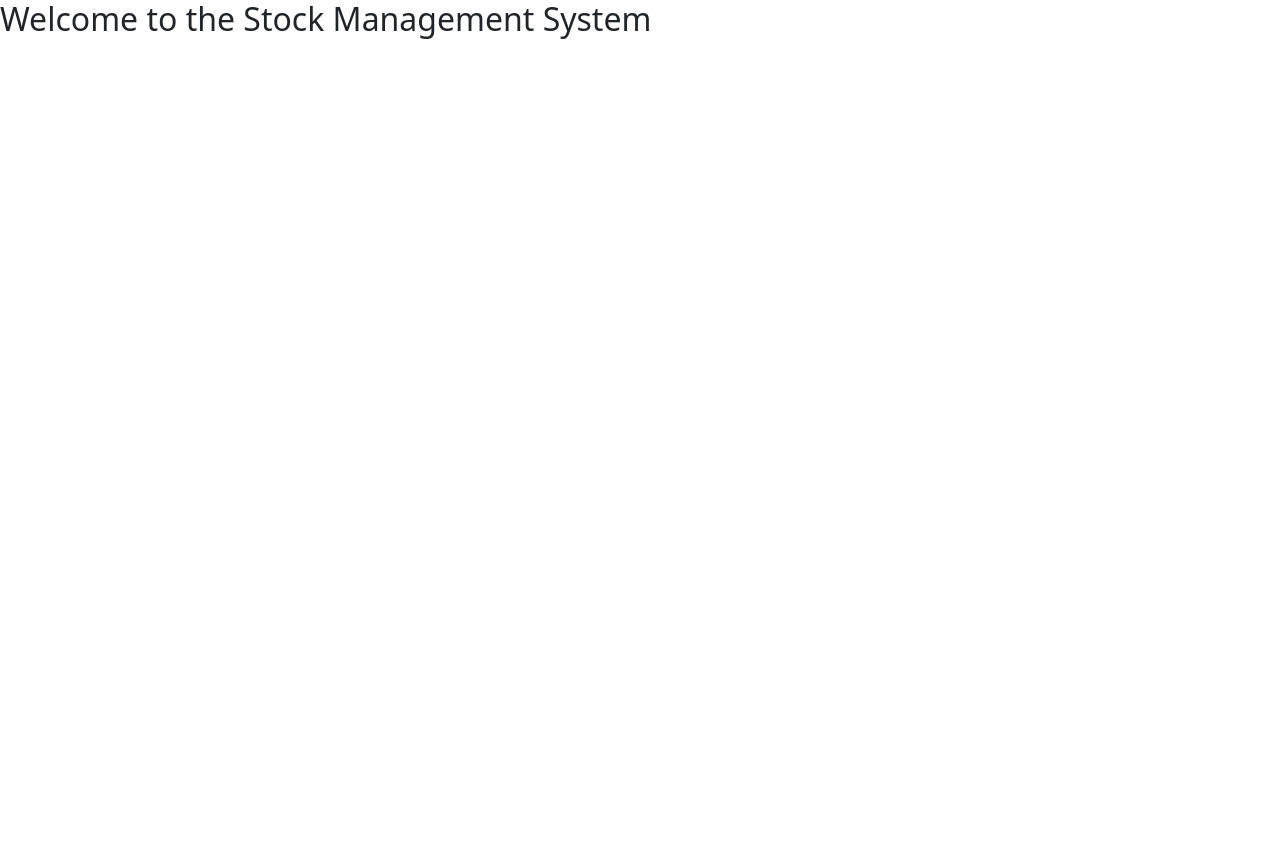
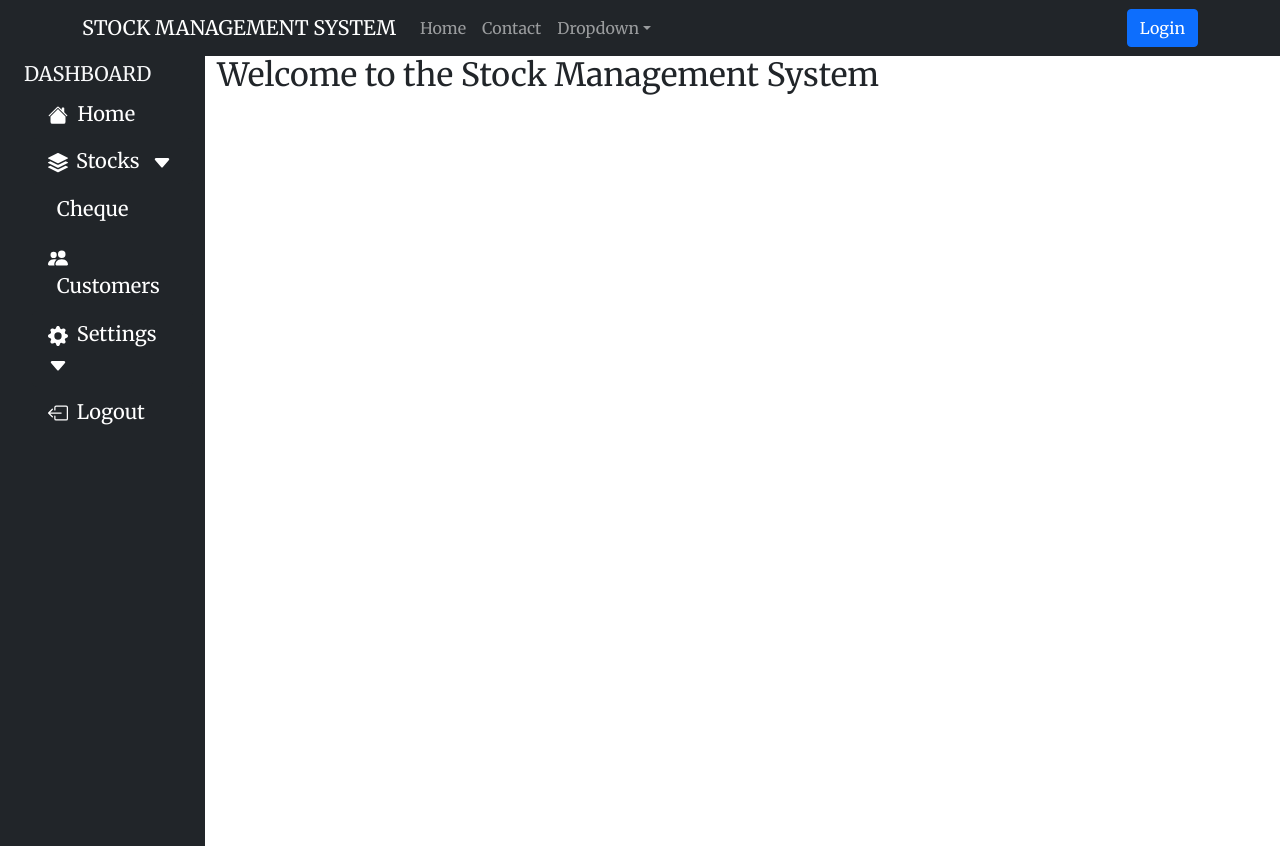
Before and after one commit to Bibekspk/stockMgmtFrontend, a React (Create React App) app: page /home in a window 1280 px wide. Before the commit the page ends 800 px from the top, so only its background shows below. Built offline with nearby package versions, Linux system fonts and the light colour scheme; sample sign-in values are in the browser's storage.

Commit message:
sidenav prepared

```diff
--- a/package.json
+++ b/package.json
@@ -10,6 +10,7 @@
     "bootstrap": "^5.1.3",
     "react": "^17.0.2",
     "react-bootstrap": "^2.0.3",
+    "react-bootstrap-icons": "^1.7.2",
     "react-dom": "^17.0.2",
     "react-redux": "^7.2.6",
     "react-router-dom": "^6.1.1",
--- a/public/index.html
+++ b/public/index.html
@@ -6,6 +6,8 @@
   <link rel="icon" href="%PUBLIC_URL%/favicon.ico" />
   <link rel="stylesheet" href="%PUBLIC_URL%/index.css"/>
   <meta name="viewport" content="width=device-width, initial-scale=1" />
+  <script src="https://cdn.jsdelivr.net/npm/@popperjs/core@2.10.2/dist/umd/popper.min.js" integrity="sha384-7+zCNj/IqJ95wo16oMtfsKbZ9ccEh31eOz1HGyDuCQ6wgnyJNSYdrPa03rtR1zdB" crossorigin="anonymous"></script>
+<script src="https://cdn.jsdelivr.net/npm/bootstrap@5.1.3/dist/js/bootstrap.min.js" integrity="sha384-QJHtvGhmr9XOIpI6YVutG+2QOK9T+ZnN4kzFN1RtK3zEFEIsxhlmWl5/YESvpZ13" crossorigin="anonymous"></script>
   <link rel="stylesheet" href="https://use.fontawesome.com/releases/v5.0.6/css/all.css"> <!-- fontawesome CDN link -->
   <link rel="stylesheet" href="https://cdn.jsdelivr.net/npm/bootstrap@5.1.3/dist/css/bootstrap.min.css"
     integrity="sha384-1BmE4kWBq78iYhFldvKuhfTAU6auU8tT94WrHftjDbrCEXSU1oBoqyl2QvZ6jIW3" crossorigin="anonymous" />
--- a/src/app-routing.js
+++ b/src/app-routing.js
@@ -1,8 +1,23 @@
-import {BrowserRouter,Route,Routes} from 'react-router-dom';
+import {BrowserRouter,Navigate,Route,Routes} from 'react-router-dom';
 import { LandingPage } from './components/pages/landingPage/landingPage'
 import {LoginComponent} from './components/auth/login/login';
 import { HomePage } from './components/pages/homePage/homePage';
 import navigate from './history';
+import { SideBar } from './components/shared/sidebar/sidebar';
+import { Topnavbar } from './components/shared/navbar/navbar';
+
+const AuthRoute = (props)=>{
+
+    return localStorage.getItem("token") ?
+        <div>
+            <Topnavbar/>
+            <SideBar>
+                {props.children}
+            </SideBar>
+        </div>
+        :
+        <Navigate to="/" />
+}
 
 export const AppRouting = ()=>{
     return(
@@ -11,7 +26,7 @@ export const AppRouting = ()=>{
             {/* exact has been removed and activeClassName has been removed in NavLink */}
                 <Route path="/" element={<LandingPage/>} > </Route>
                 <Route path="/login" element={<LoginComponent/>} > </Route>
-                <Route path="/home" element={<HomePage/>}></Route>
+                <Route path="/home" element={<AuthRoute><HomePage/></AuthRoute>}> </Route>
             </Routes>
         </BrowserRouter>
     )
--- a/src/components/actions/auth.action.js
+++ b/src/components/actions/auth.action.js
@@ -24,8 +24,12 @@ export const isLoading=()=>({
 export const LoginAction=(data)=>dispatch=>{
     dispatch(isLoading());
     HttpCLient.POST('/login',data)
-        .then((data)=>{
-            dispatch(loginSuccessAction(data));
+        .then((response)=>{
+            dispatch(loginSuccessAction(response));
+            localStorage.setItem('token',(JSON.stringify(response.data.token)));
+            localStorage.setItem('user',(JSON.stringify(response.data.user)));
+            console.log(response);
+            console.log(response.user);
             navigate.push('/home');
         })
         .catch((error)=>{
--- a/src/components/pages/homePage/homePage.css
+++ b/src/components/pages/homePage/homePage.css
@@ -0,0 +1,3 @@
+.home{
+    font-family: 'Merriweather', serif;
+}
--- a/src/components/pages/homePage/homePage.js
+++ b/src/components/pages/homePage/homePage.js
@@ -1,8 +1,9 @@
 import React from 'react';
+import './homePage.css'
 
 export const HomePage=()=>{
     return (
-        <div>
+        <div className='home'>
             <h2>Welcome to the Stock Management System</h2>
         </div>
     )
--- /dev/null
+++ b/src/components/shared/sidebar/sidebar.css
@@ -0,0 +1,52 @@
+
+.sideBar li {
+    list-style-type: none;
+    margin-top: 1%;
+}
+
+.sideBar{
+    padding-top:1%;
+    margin-top: -10px;
+    height: 100vh;
+}
+
+.sideBar a{
+    color: white;
+    font-size: 20px;
+
+}
+
+.sideBar .btn{
+    text-align:left;
+    border:none;
+}
+
+.sideBar a:hover{
+    background-color: blue;
+    color:white;
+    border-radius: 5px;
+}
+
+.sideBar .submenu a, .sideBar .submenu2 a{
+    text-decoration: none;
+}
+
+.sideBar .submenu li:hover{
+    background-color: blue;
+     color:white;
+    border-radius: 5px;
+}
+
+@media screen and (max-width:1106px) {
+    .sideBar{
+        display: block;
+        position: relative;
+        height: auto;
+        width:100%;
+    }
+    .content{
+        position: relative;
+        top:0%
+    }
+
+}
--- /dev/null
+++ b/src/components/shared/sidebar/sidebar.js
@@ -0,0 +1,75 @@
+import React from 'react';
+import './sidebar.css';
+import { HouseFill, Stack, GearFill, PeopleFill, BoxArrowLeft, CaretDownFill } from 'react-bootstrap-icons';
+
+export const SideBar = (props) => {
+    return (
+        <div class="row">
+            <div class="sideBar col-xs-12 col-md-2 bg-dark" >
+                <a href="/" class="align-items-center text-light text-decoration-none bg-dark">
+                    <span class="mx-4">DASHBOARD</span>
+                </a>
+                <ul id="menu">
+                    <li class="nav-item">
+                        <a href="#" class="nav-link">
+                            <span> <HouseFill></HouseFill> </span>
+                            <span class="mx-auto">&nbsp;Home</span>
+                        </a>
+                    </li>
+                    <li className="submenu">
+                        <a class="btn btn-lg btn-dark" data-bs-toggle="collapse" href="#collapseExample" role="button" aria-expanded="false" aria-controls="collapseExample">
+                            <span><Stack></Stack></span>
+                            <span class="mx-2">Stocks</span>{/* d-none d-sm-inline vanya hide in xs huda*/}
+                            <span>{' '}{' '}<CaretDownFill></CaretDownFill></span>
+                        </a>
+                        <br />
+                        <div class="collapse" id="collapseExample">
+                            <ul>
+                                <li className='mt-2'><a href="#">Add Stock</a></li>
+                                <li className='mt-1'><a href="#">Sell Stock</a></li>
+                                <li className='mt-1'><a href="#">View Stock</a></li>
+                            </ul>
+                        </div>
+                    </li>
+                    <li class="nav-item">
+                        <a href="#" class="nav-link">
+                            <span class="ms-1 ">&nbsp;Cheque</span>
+                        </a>
+                    </li>
+                    <li>
+                        <a href="#" class="nav-link">
+                            <span><PeopleFill></PeopleFill></span>
+                            <span class="ms-1 ">&nbsp;Customers</span>
+                        </a>
+                    </li>
+                    <li className="submenu">
+                    {/* href chai kun collapse kholni vanera ho, collapseExample1 cha tei vayera tyo extend huncha
+                    but if collapseExample2 vayeko vaye arko extend hunthyo yeha click garda   */}
+                        <a className="btn btn-lg btn-dark" data-bs-toggle="collapse" href="#collapseExample1" role="button1" aria-expanded="false" aria-controls="collapseExample">
+                            <span><GearFill></GearFill></span>
+                            <span class="ms-1 ">&nbsp;Settings</span>
+                            <span>{' '}{' '}<CaretDownFill></CaretDownFill></span>
+                        </a>
+                        <br />
+                        <div class="collapse" id="collapseExample1">
+                            <ul>
+                                <li className='mt-2'><a href="#">Change Password</a></li>
+                                <li className='mt-1'><a href="#">Edit Profile</a></li>
+                            </ul>
+                        </div>
+
+                    </li>
+                    <li>
+                        <a href="#" class="nav-link">
+                            <span><BoxArrowLeft></BoxArrowLeft></span>
+                            <span class="ms-1 ">&nbsp;Logout</span>
+                        </a>
+                    </li>
+                </ul>
+            </div>
+            <div class="col-md-9 content">
+                {props.children}
+            </div>
+        </div>
+    )
+}
```
Also changed, not shown: 2 other files (tests, documents, lock files or other folders).
